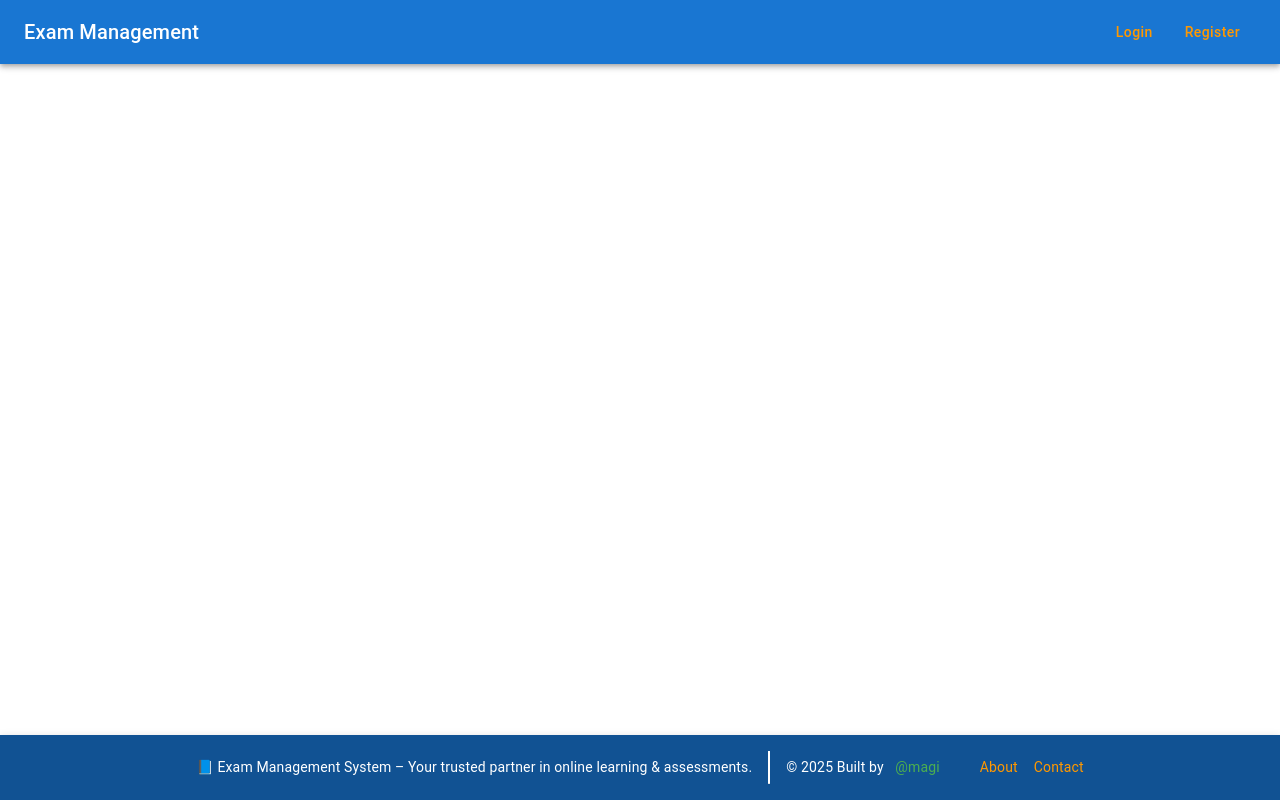
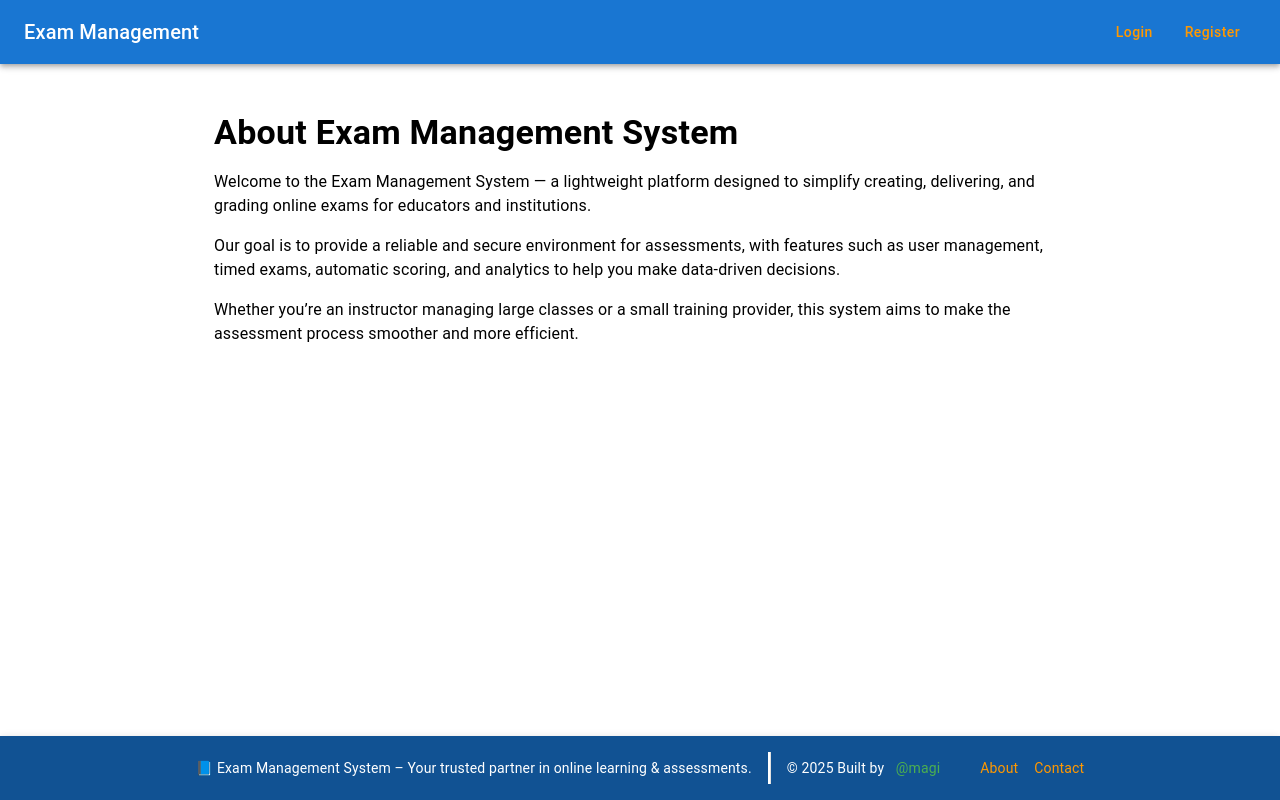
Before and after one commit to casqueen/Intern-exam-system-Frontend-, a React (Create React App) app: page /about in a window 1280 px wide. Built offline with nearby package versions, Linux system fonts and the light colour scheme.

Commit message:
Create and update about project.

```diff
--- a/src/App.jsx
+++ b/src/App.jsx
@@ -1,9 +1,11 @@
+import React from "react";
 import { BrowserRouter as Router, Routes, Route } from "react-router-dom";
 import NavbarComponent from "./components/NavbarComponent";
 import Home from "./pages/Home";
 import Login from "./components/Login";
 import { ToastContainer } from "react-toastify";
 import "react-toastify/dist/ReactToastify.css";
+import About from "./components/About";
 import Dashboard from "./components/Dashboard";
 import Register from "./components/Register";
 import StudentList from "./pages/StudentList";
@@ -31,6 +33,7 @@ function App() {
           <NavbarComponent />
           <main style={{ flexGrow: 1 }}>
             <Routes>
+              <Route path="/about" element={<About />} />
               <Route path="/" element={<Home />} />
               <Route path="/login" element={<Login />} />
               <Route path="/register" element={<Register />} />
--- /dev/null
+++ b/src/components/About.jsx
@@ -0,0 +1,32 @@
+import React from "react";
+import { Container, Typography, Box } from "@mui/material";
+
+const About = () => {
+  return (
+    <Container maxWidth="md" sx={{ py: 6 }}>
+      <Typography variant="h4" component="h1" gutterBottom>
+        About Exam Management System
+      </Typography>
+
+      <Box sx={{ mt: 2 }}>
+        <Typography variant="body1" paragraph>
+          Welcome to the Exam Management System — a lightweight platform designed to simplify
+          creating, delivering, and grading online exams for educators and institutions.
+        </Typography>
+
+        <Typography variant="body1" paragraph>
+          Our goal is to provide a reliable and secure environment for assessments, with features
+          such as user management, timed exams, automatic scoring, and analytics to help you make
+          data-driven decisions.
+        </Typography>
+
+        <Typography variant="body1" paragraph>
+          Whether you’re an instructor managing large classes or a small training provider, this
+          system aims to make the assessment process smoother and more efficient.
+        </Typography>
+      </Box>
+    </Container>
+  );
+};
+
+export default About;
--- a/src/components/Footer.jsx
+++ b/src/components/Footer.jsx
@@ -1,4 +1,4 @@
-import { AppBar, Box, Typography, Link, Divider } from "@mui/material";
+import { AppBar, Box, Typography, Link, Divider, useTheme, useMediaQuery } from "@mui/material";
 import { Link as RouterLink } from "react-router-dom";
 import useAuthStore from "../store/authStore";
 import { motion } from "framer-motion"; // Added for animations
@@ -9,6 +9,10 @@ import { motion } from "framer-motion"; // Added for animations
  */
 const Footer = () => {
   const { user } = useAuthStore();
+  const theme = useTheme(); // ...existing code...
+  const isSmall = useMediaQuery(theme.breakpoints.down("sm")); // ...existing code...
+  const dividerOrientation = isSmall ? "horizontal" : "vertical"; // ...existing code...
+
   return (
     <motion.div
       initial={{ opacity: 0 }}
@@ -35,10 +39,6 @@ const Footer = () => {
             📘 Exam Management System – Your trusted partner in online learning & assessments.
           </Typography>
 
-
-          {/* <Box sx={{ display: { xs: "block", sm: "none" }, width: "100%" }}>
-            <Divider sx={{ bgcolor: "white", my: 1 }} />
-          </Box> */}
           <Divider
             sx={{
               my: { xs: 1, sm: 0 },
@@ -49,7 +49,7 @@ const Footer = () => {
               alignSelf: { sm: "center" },
               display: { xs: "block", sm: "inline-block" }
             }}
-            orientation={{ xs: "horizontal", sm: "vertical" }}
+            orientation={dividerOrientation}
             flexItem
           />
 
```
